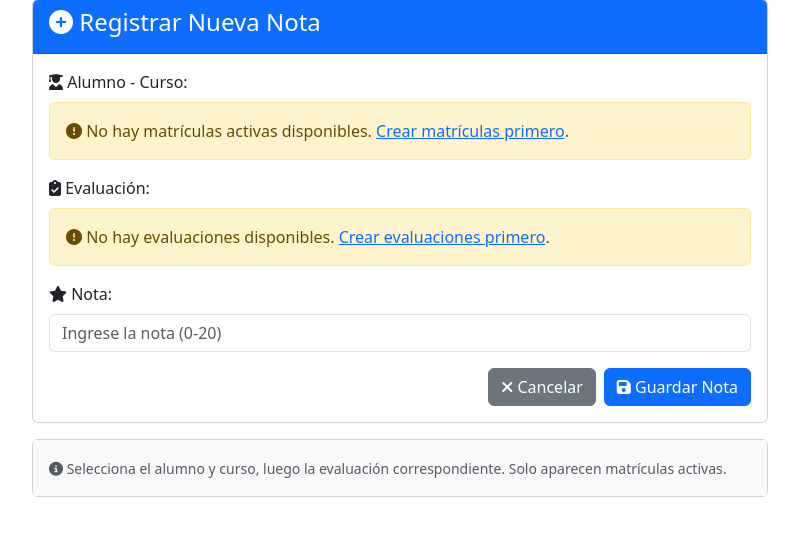
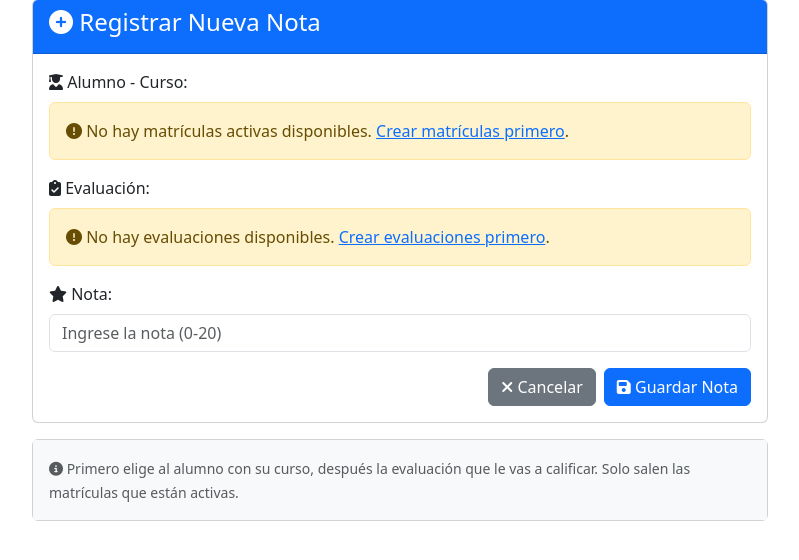
Before and after one commit to Alexxp36/webse5, a Java web app: page /views/nota/formulario.jsp in a window 1280 px wide. Shown: the part 105-665 px from the top of the page, without its empty margins (240-1039 px from the left). Run offline with Tomcat 11, a stand-in JSP engine, Linux system fonts and the light colour scheme.

Commit message:
Hacer mensaje de ayuda más natural y sencillo

```diff
--- a/web5/src/main/webapp/views/nota/formulario.jsp
+++ b/web5/src/main/webapp/views/nota/formulario.jsp
@@ -117,8 +117,7 @@
                 <div class="card-body bg-light">
                     <small class="text-muted">
                         <i class="fas fa-info-circle"></i>
-                        Selecciona el alumno y curso, luego la evaluación correspondiente.
-                        Solo aparecen matrículas activas.
+                        Primero elige al alumno con su curso, después la evaluación que le vas a calificar. Solo salen las matrículas que están activas.
                     </small>
                 </div>
             </div>
```
